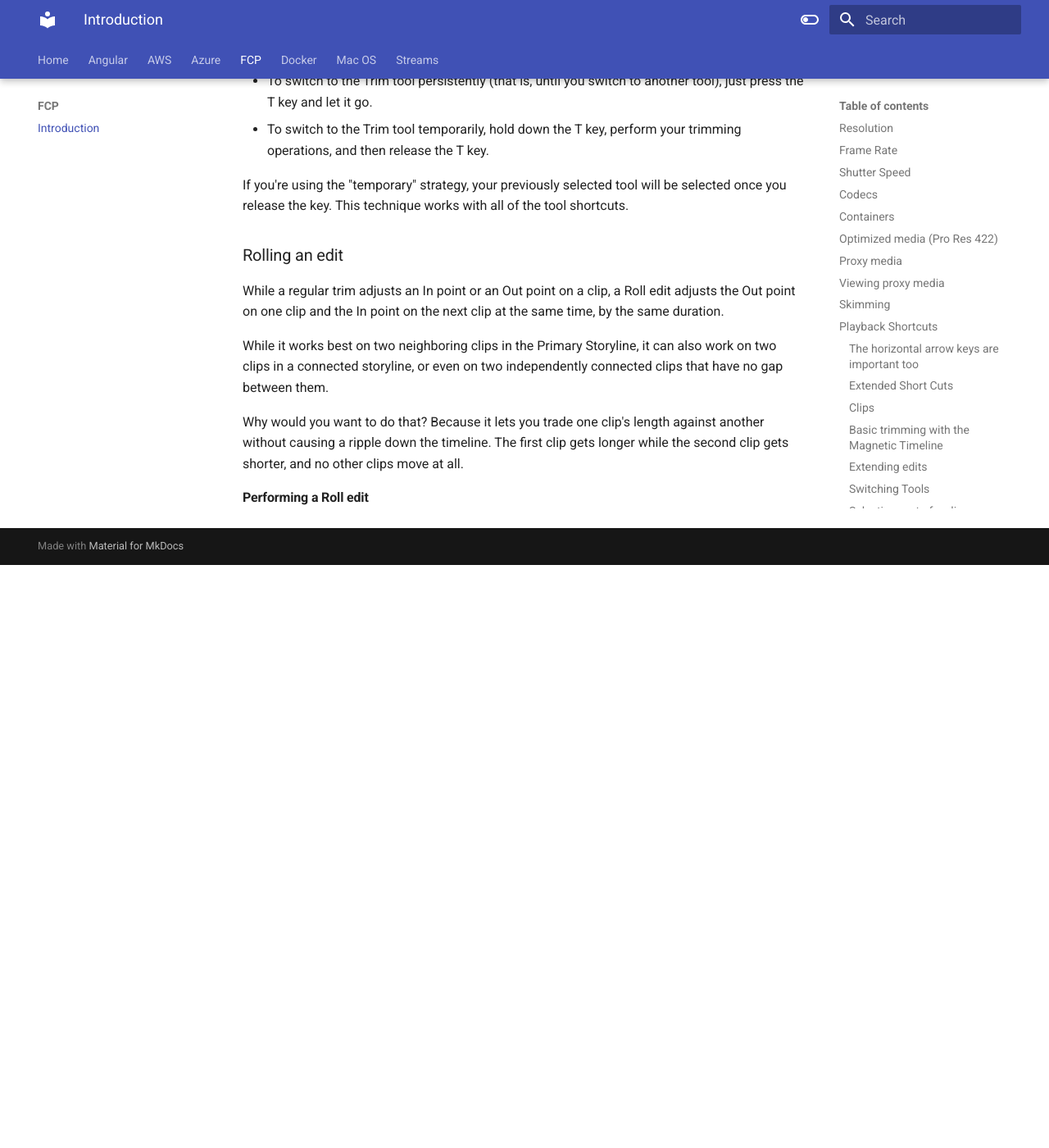
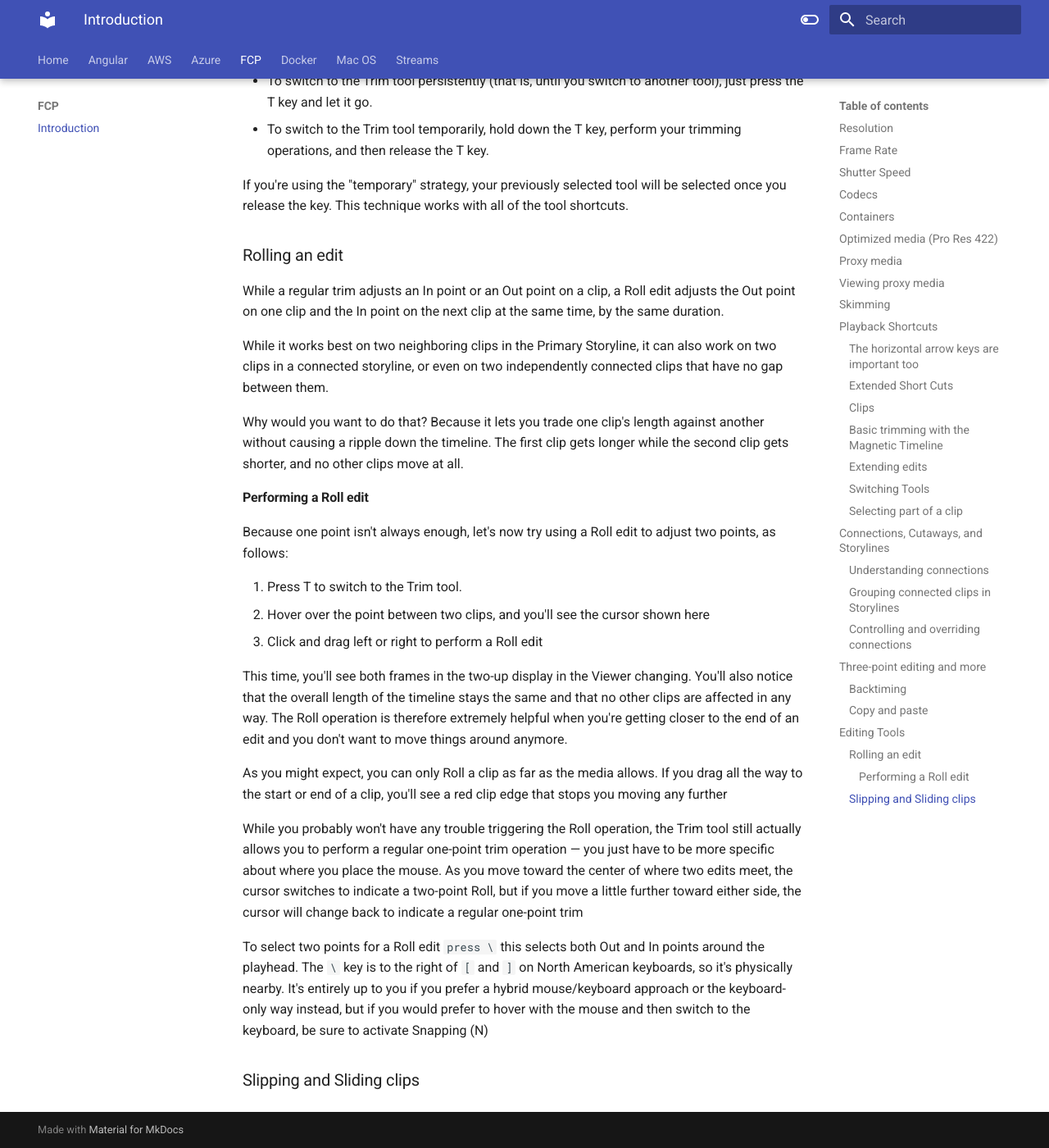
Before and after one commit to muathali/notes, an MkDocs documentation site: the page built from docs/fcp/intro.md, in a window 1280 px wide and 1400 px high, scrolled down 13611 px. Shown: the whole window at 82% size. Built offline with MkDocs 1.6.1 and Material for MkDocs 9.7.7, drawn with Linux system fonts in a browser that asks for light colours; before the commit the page ends 14300 px from its top, so only the background shows below that.

Commit message:
Update intro.md

```diff
--- a/docs/fcp/intro.md
+++ b/docs/fcp/intro.md
@@ -322,3 +322,20 @@
 Why would you want to do that? Because it lets you trade one clip's length against another without causing a ripple down the timeline. The first clip gets longer while the second clip gets shorter, and no other clips move at all.
 
 #### Performing a Roll edit
+
+Because one point isn't always enough, let's now try using a Roll edit to adjust two points, as follows:
+
+1. Press T to switch to the Trim tool.
+2. Hover over the point between two clips, and you'll see the cursor shown here
+3. Click and drag left or right to perform a Roll edit
+
+This time, you'll see both frames in the two-up display in the Viewer changing. You'll also notice that the overall length of the timeline stays the same and that no other clips are affected in any way. The Roll operation is therefore extremely helpful when you're getting closer to the end of an edit and you don't want to move things around anymore.
+
+As you might expect, you can only Roll a clip as far as the media allows. If you drag all the way to the start or end of a clip, you'll see a red clip edge that stops you moving any further
+
+While you probably won't have any trouble triggering the Roll operation, the Trim tool still actually allows you to perform a regular one-point trim operation — you just have to be more specific about where you place the mouse. As you move toward the center of where two edits meet, the cursor switches to indicate a two-point Roll, but if you move a little further toward either side, the cursor will change back to indicate a regular one-point trim
+
+To select two points for a Roll edit `press \` this selects both Out and In points around the playhead.
+The `\` key is to the right of `[` and `]` on North American keyboards, so it's physically nearby. It's entirely up to you if you prefer a hybrid mouse/keyboard approach or the keyboard-only way instead, but if you would prefer to hover with the mouse and then switch to the keyboard, be sure to activate Snapping (N)
+
+### Slipping and Sliding clips
```
